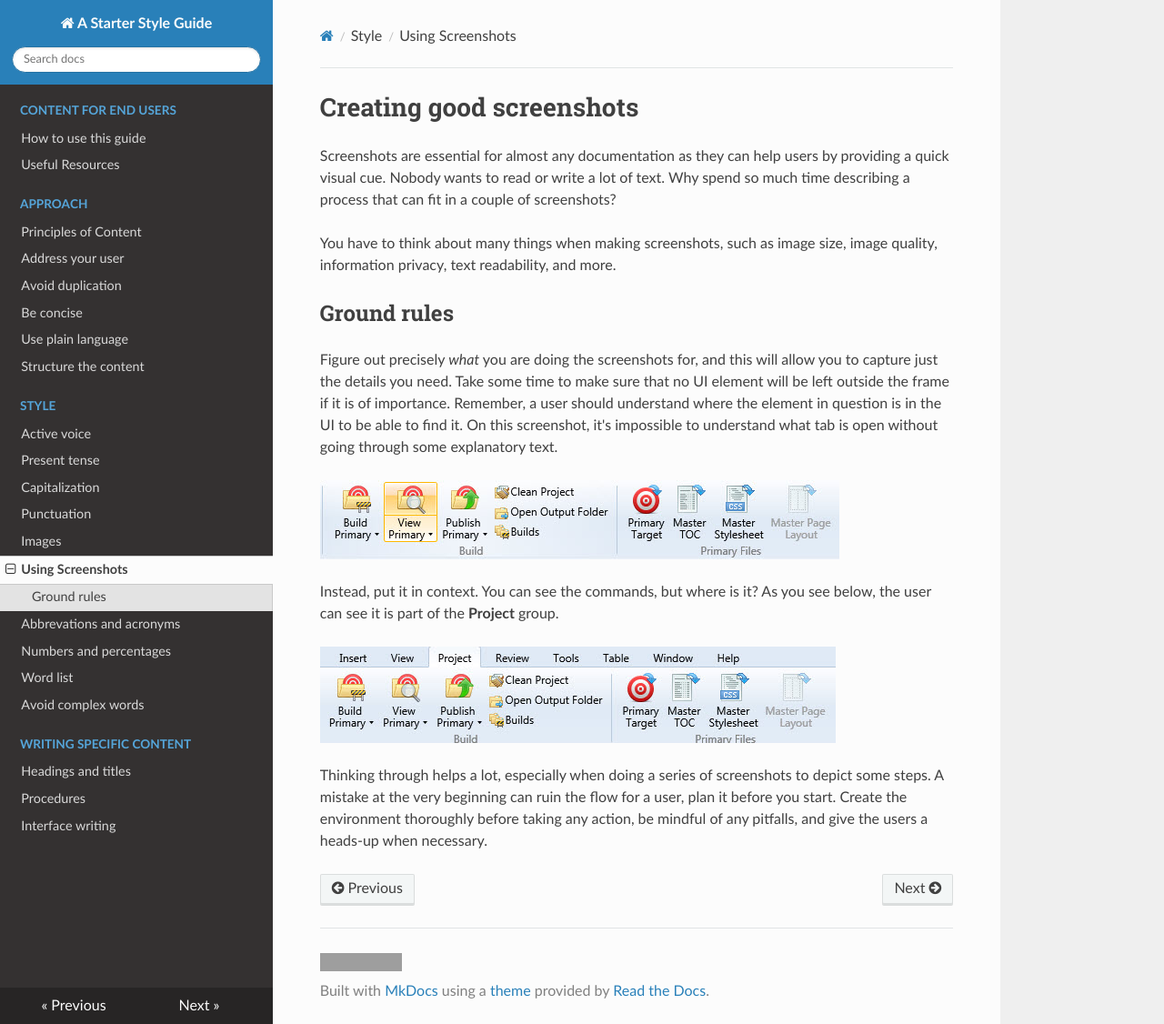
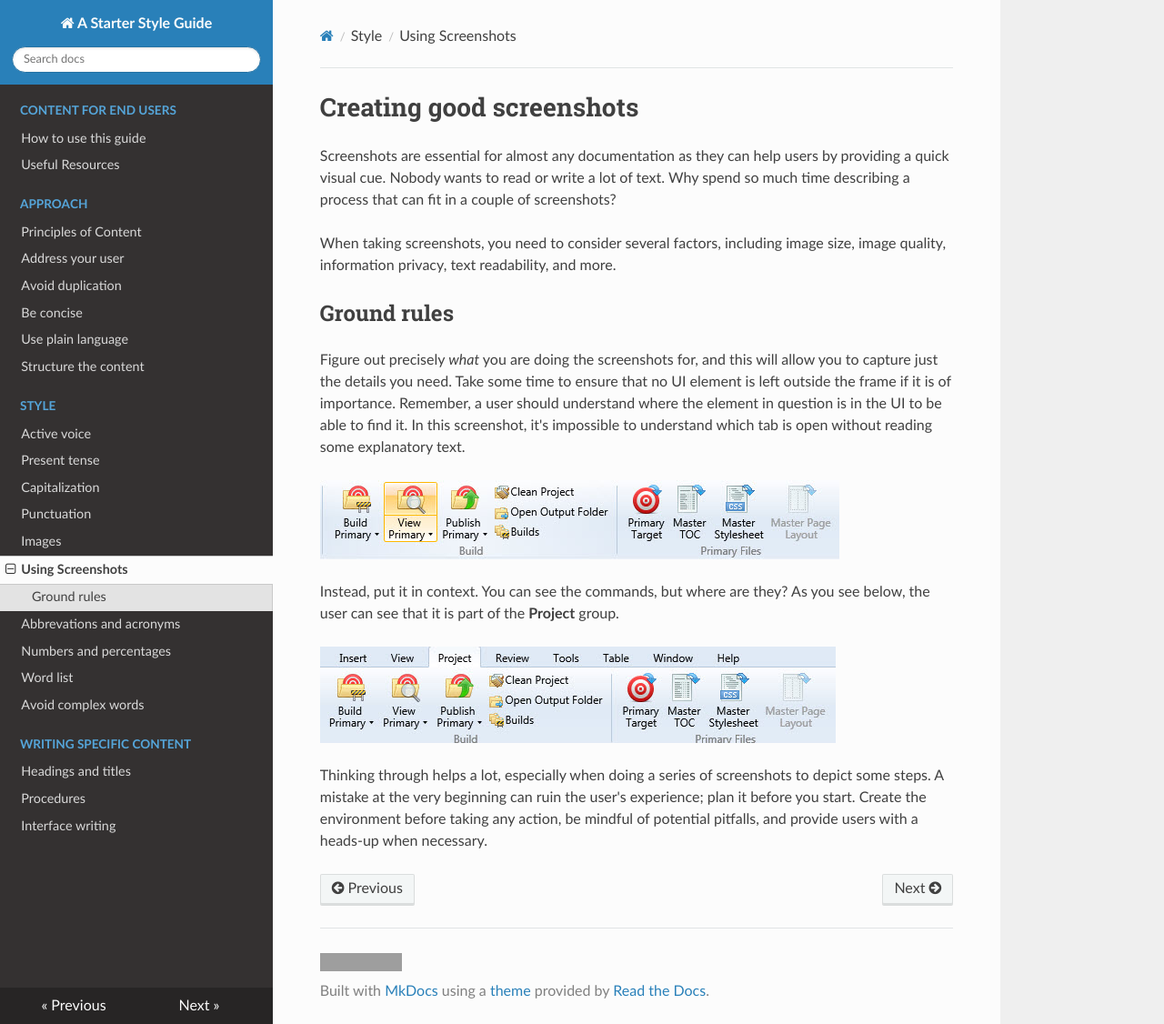
Before and after one commit to stevearrants/styleguide, an MkDocs documentation site: the page built from docs/screenshots.md, in a window 1280 px wide and 1126 px high. Shown: the whole window at 91% size. Built offline with MkDocs 1.6.1, drawn with Linux system fonts in a browser that asks for light colours; nearby versions of some CDN libraries; grey boxes are pictures that could not be loaded.

Commit message:
Update screenshots.md

```diff
--- a/docs/screenshots.md
+++ b/docs/screenshots.md
@@ -1,34 +1,17 @@
 # Creating good screenshots
 
-Screenshots are essential
-for almost any documentation as they can help users by
-providing a quick visual cue. Nobody wants to read or write a lot of
-text. Why spend so much time describing a process that can fit in a
-couple of screenshots?
+Screenshots are essential for almost any documentation as they can help users by providing a quick visual cue. Nobody wants to read or write a lot of text. Why spend so much time describing a process that can fit in a couple of screenshots?
 
-You have to think about many things when making screenshots, such as
-image size, image quality, information privacy, text readability, and
-more.
+When taking screenshots, you need to consider several factors, including image size, image quality, information privacy, text readability, and more.
 
 ## Ground rules
-Figure out precisely *what* you are doing the screenshots for, and this
-will allow you to capture just the details you need. Take some time to
-make sure that no UI element will be left outside the frame if it is of
-importance. Remember, a user should understand where the element in
-question is in the UI to be able to find it. On this screenshot,
-it's impossible to understand what tab is open without going through
-some explanatory text.
+Figure out precisely *what* you are doing the screenshots for, and this will allow you to capture just the details you need. Take some time to ensure that no UI element is left outside the frame if it is of importance. Remember, a user should understand where the element in question is in the UI to be able to find it. In this screenshot, it's impossible to understand which tab is open without reading some explanatory text.
 
 ![](Resources/Images/inter1.jpg)
 
-Instead, put it in context. You can see the commands, but where is it?
-As you see below, the user can see it is part of the
+Instead, put it in context. You can see the commands, but where are they? As you see below, the user can see that it is part of the
 **Project** group.
 
 ![](Resources/Images/inter2.jpg)
 
-Thinking through helps a lot, especially when doing a series of
-screenshots to depict some steps. A mistake at the very beginning can
-ruin the flow for a user, plan it before you start. Create the
-environment thoroughly before taking any action, be mindful of any
-pitfalls, and give the users a heads-up when necessary.
+Thinking through helps a lot, especially when doing a series of screenshots to depict some steps. A mistake at the very beginning can ruin the user's experience; plan it before you start. Create the environment before taking any action, be mindful of potential pitfalls, and provide users with a heads-up when necessary.
```
